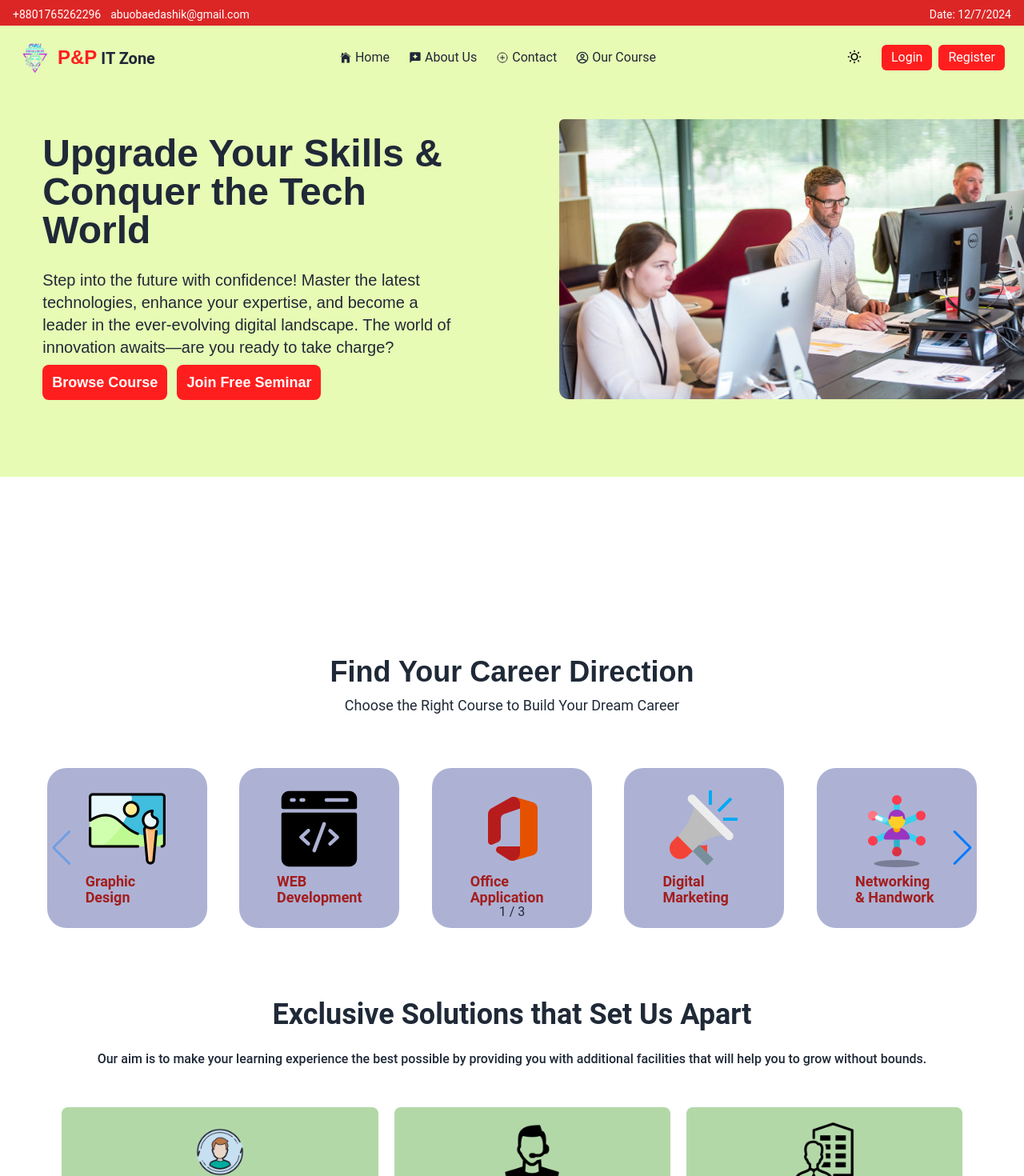
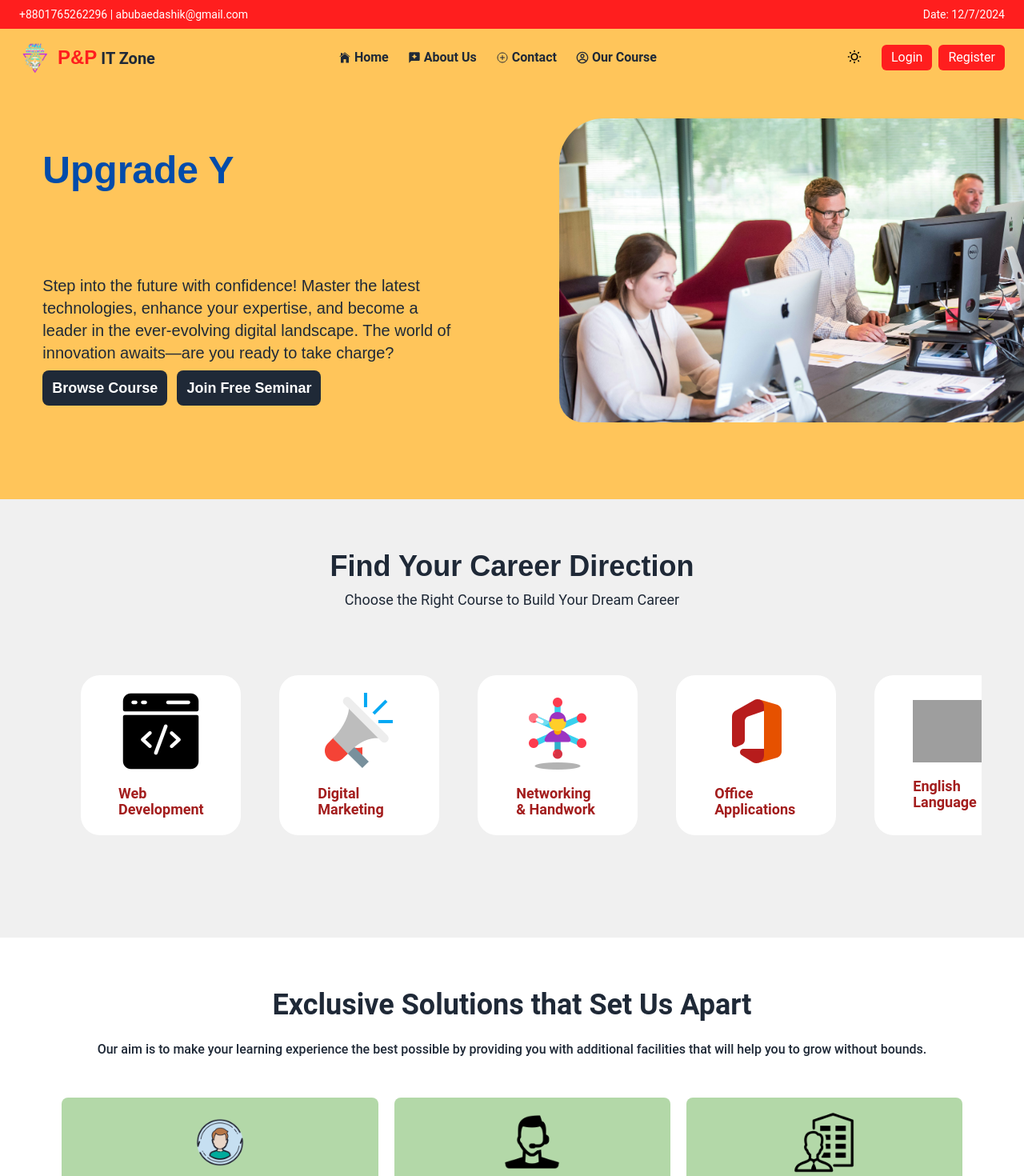
Before and after one commit to abuobaedashik/office-website, a React (Vite) app: page / in a window 1280 px wide. Shown: the top 1470 px of the page at 80% size. Built offline with nearby package versions, Linux system fonts and the light colour scheme; no server answers; grey boxes are pictures that could not be loaded.

Commit message:
commit new file

```diff
--- a/package.json
+++ b/package.json
@@ -13,8 +13,10 @@
     "firebase": "^11.0.2",
     "react": "^18.3.1",
     "react-dom": "^18.3.1",
+    "react-fast-marquee": "^1.6.5",
     "react-icons": "^5.4.0",
     "react-router-dom": "^7.0.2",
+    "react-simple-typewriter": "^5.0.1",
     "react-toastify": "^10.0.6",
     "react-tooltip": "^5.28.0",
     "sweetalert2": "^11.14.5",
--- a/src/Components/About.jsx
+++ b/src/Components/About.jsx
@@ -1,13 +1,29 @@
 import React from "react";
-import { FaMapMarkerAlt, FaPhoneAlt, FaEnvelope, FaChalkboardTeacher, FaLaptopCode, FaUsers } from "react-icons/fa";
+import {
+  FaMapMarkerAlt,
+  FaPhoneAlt,
+  FaEnvelope,
+  FaChalkboardTeacher,
+  FaLaptopCode,
+  FaUsers,
+} from "react-icons/fa";
 
 const About = () => {
   return (
     <div className="w-11/12 mt-32 mx-auto my-10 p-6 bg-white shadow-lg rounded-2xl border">
-      <h2 className="text-4xl font-bold text-center text-blue-600 mb-6">About 3D Cluster</h2>
-      <p className="text-gray-700 text-center mb-6">
-        3D Cluster is a leading IT training institute in Mirpur, Dhaka, dedicated to providing high-quality education in the field of technology.
-        We focus on equipping students with hands-on experience and real-world skills to excel in the IT industry.
+      <h2 className="text-4xl font-bold text-center text-blue-600 mb-6">
+        About 3D Cluster
+      </h2>
+      <p className="text-gray-700 text-center text-base mb-6">
+        At 3D Cluster, we are committed to providing top-notch IT
+        training and solutions. Our goal is to equip individuals with the latest
+        technology skills in [mention key areas like Web Development, Software
+        Development, Cybersecurity, etc.] to help them excel in the digital
+        world. With experienced mentors, hands-on learning, and a career-focused
+        approach, we empower students and professionals to achieve their goals.
+        Whether you're starting fresh or upgrading your skills, we are here to
+        guide you every step of the way. Join us and shape your future with
+        technology!
       </p>
 
       {/* Features Section */}
@@ -15,32 +31,49 @@ const About = () => {
         <div className="p-4 border rounded-lg shadow-md">
           <FaChalkboardTeacher className="text-4xl text-blue-500 mx-auto mb-2" />
           <h3 className="text-xl font-semibold">Expert Instructors</h3>
-          <p className="text-gray-600">Learn from industry professionals with years of experience.</p>
+          <p className="text-gray-600">
+            Learn from industry professionals with years of experience.
+          </p>
         </div>
         <div className="p-4 border rounded-lg shadow-md">
           <FaLaptopCode className="text-4xl text-green-500 mx-auto mb-2" />
           <h3 className="text-xl font-semibold">Practical Training</h3>
-          <p className="text-gray-600">Hands-on projects to enhance learning and real-world skills.</p>
+          <p className="text-gray-600">
+            Hands-on projects to enhance learning and real-world skills.
+          </p>
         </div>
         <div className="p-4 border rounded-lg shadow-md">
           <FaUsers className="text-4xl text-purple-500 mx-auto mb-2" />
           <h3 className="text-xl font-semibold">Career Support</h3>
-          <p className="text-gray-600">Guidance and job placement assistance for students.</p>
+          <p className="text-gray-600">
+            Guidance and job placement assistance for students.
+          </p>
         </div>
       </div>
 
       {/* Contact Section */}
       <div className="mt-8 p-6 bg-gray-100 rounded-lg">
-        <h3 className="text-2xl font-semibold text-center text-gray-800 mb-4">Get in Touch</h3>
+        <h3 className="text-2xl font-semibold text-center text-gray-800 mb-4">
+          Get in Touch
+        </h3>
         <div className="flex flex-col items-center gap-4">
           <p className="flex items-center gap-2 text-gray-700">
             <FaMapMarkerAlt className="text-blue-500" /> Mirpur, Dhaka
           </p>
           <p className="flex items-center gap-2 text-gray-700">
-            <FaPhoneAlt className="text-green-500" /> <a href="tel:01765262296" className="hover:text-blue-600">01765262296</a>
+            <FaPhoneAlt className="text-green-500" />{" "}
+            <a href="tel:01765262296" className="hover:text-blue-600">
+              01765262296
+            </a>
           </p>
           <p className="flex items-center gap-2 text-gray-700">
-            <FaEnvelope className="text-red-500" /> <a href="mailto:abuobaedashikashik@gmail.com" className="hover:text-blue-600">abuobaedashikashik@gmail.com</a>
+            <FaEnvelope className="text-red-500" />{" "}
+            <a
+              href="mailto:abuobaedashikashik@gmail.com"
+              className="hover:text-blue-600"
+            >
+              abuobaedashikashik@gmail.com
+            </a>
           </p>
         </div>
       </div>
--- a/src/Components/Banner.jsx
+++ b/src/Components/Banner.jsx
@@ -3,28 +3,47 @@ import img2 from "../assets/unnamed.webp";
 import img3 from "../assets/hq720.jpg";
 import img4 from "../assets/valheim-review.webp";
 import img5 from "../assets/image.jpg";
+import { useTypewriter } from "react-simple-typewriter";
 
 const Banner = () => {
+  const [text] = useTypewriter({
+    words: [
+      "Upgrade Your Skills & Conquer the Tech World",
+      "From Beginner to Pro – Your Tech Journey Starts",
+      "Learn, Grow & Shine in the Tech Industry",
+      "Explore, Learn & Become a Tech Expert",
+      "From Zero to Hero – Your Tech Journey Awaits",
+    ],
+    loop: 0,
+  });
   return (
-    <div className="bg-[#E7FBB4] mb-24  mx-auto ">
+    <div className="bg-[#FFC55A] mb-0  mx-auto ">
       <div className="mx-auto w-11/12 flex flex-col md:flex-row justify-between py-24 items-center">
         <div className="md:w-[45%]">
-          <div className="mt-5 text-5xl font-extrabold font-custom mb-6">
-            Upgrade Your Skills & Conquer the Tech World
+          <div className="mt-5 text-5xl text-[#024CAA] font-extrabold font-custom  h-[154px] ">
+            <span>{text}</span>
           </div>
-          <div className="mt-2 text-xl font-nunito">
+          <div className="mt-0 text-xl font-nunito">
             Step into the future with confidence! Master the latest
             technologies, enhance your expertise, and become a leader in the
             ever-evolving digital landscape. The world of innovation awaits—are
             you ready to take charge?
           </div>
           <div className="mt-2 text-xl font-nunito flex items-center  gap-3">
-          <button className="px-3 py-2 rounded-lg text-lg font-bold bg-[#FF1E1E] hover:bg-[#ffffff] hover:text-[#ff1e1e] text-[#ffffff]" >Browse Course</button>
-          <button className="px-3 py-2 rounded-lg text-lg font-bold bg-[#FF1E1E] hover:bg-[#ffffff] hover:text-[#ff1e1e] text-[#ffffff]" >Join Free Seminar</button>
+            <button className="px-3 py-2 rounded-lg text-lg font-bold bg-[#1F2937] hover:bg-[#ff1e1e] text-[#ffffff]">
+              Browse Course
+            </button>
+            <button className="px-3 py-2 rounded-lg text-lg font-bold bg-[#1F2937]  hover:bg-[#ff1e1e] text-[#ffffff]">
+              Join Free Seminar
+            </button>
           </div>
         </div>
         <div className="md:w-[45%]">
-          <img src={img5} alt="img" className="sm:min-w-[600px]  h-[350px] object-cover rounded-t-md rounded-b-xl" />
+          <img
+            src={img5}
+            alt="img"
+            className="sm:min-w-[600px]  h-[380px] object-cover rounded-tl-[56px] rounded-tr-[30px] rounded-b-[30px]"
+          />
         </div>
       </div>
     </div>
--- a/src/Components/CourseCard.jsx
+++ b/src/Components/CourseCard.jsx
@@ -17,7 +17,7 @@ const CourseCard = () => {
 
   return (
     <div>
-        <div className="mt-12  text-4xl text-center font-bold  font-custom">Our Popular Course</div>
+        <div className="mt-12 w-11/12 mx-auto   text-4xl text-center font-bold  font-custom">Our Popular Course</div>
         <div className="mt-6 max-w-[1920px] mx-auto min-h-screen">
       <div className=" grid grid-cols-1 md:grid-cols-3 gap-4 w-11/12 mx-auto">
         {courses.map((course) => (
--- a/src/Components/CourseCards.jsx
+++ b/src/Components/CourseCards.jsx
@@ -18,12 +18,12 @@ const CourseCards = ({ course }) => {
   console.log(course);
   return (
     <div className="">
-      <div className="bg-white border border-blue-500 shadow-lg rounded-2xl overflow-hidden mt-2 h-full flex flex-col">
+      <div className="bg-white  shadow-lg rounded-2xl overflow-hidden mt-2 h-full flex flex-col">
         <div className="text-base">
           <img
             src={banner_image}
             alt={course_name}
-            className="w-full h-48 object-cover"
+            className="w-full h-[250px] object-cover"
           />
         </div>
 
--- a/src/Components/Description.jsx
+++ b/src/Components/Description.jsx
@@ -7,6 +7,7 @@ import "swiper/css";
 import "swiper/css/pagination";
 import "swiper/css/navigation";
 import "swiper/css/free-mode";
+import Marquee from "react-fast-marquee";
 
 // Image imports (You can replace the URLs with your actual image paths)
 import design from "../../src/assets/web/design2.png";
@@ -46,61 +47,90 @@ const Description = () => {
   };
 
   return (
-    <div>
-       <div className="flex flex-col items-center justify-center">
-       <div className="mt-32 mb-2 text-4xl text-center font-extrabold font-custom">
+    <div className="w-11/12 mx-auto pb-32">
+      <div className="flex flex-col items-center justify-center py-4 ">
+        <div className="mt-12 mb-2 text-4xl text-center font-extrabold font-custom">
           Find Your Career Direction
         </div>
-      <div className=" text-lg text-center mb-16"> Choose the Right Course to Build Your Dream Career</div>
+        <div className=" text-lg text-center mb-16">
+          {" "}
+          Choose the Right Course to Build Your Dream Career
+        </div>
+      </div>
+      <Marquee gradient={false} speed={40} pauseOnHover>
+        {/* design */}
+        <div className="slide-content  mx-6   p-12 w-[200px] h-[200px] items-center justify-center flex flex-col gap-5 rounded-3xl">
+          <div className="slide-content bg-[#ffffff] mx-auto   p-12 w-[200px] h-[200px] items-center justify-center flex flex-col gap-5 rounded-3xl">
+            <img src={design} alt={design} className="slide-image" />
+            <p className="text-lg leading-5 font-bold text-[#A31D1D] ">
+              Graphic Design
+            </p>
+          </div>
         </div>
 
-      <Swiper
-        modules={[Virtual, Navigation, Pagination]}
-        onSwiper={setSwiperRef}
-        slidesPerView={5}
-        centeredSlides={false}
-        spaceBetween={30}
-        pagination={{ type: "fraction" }}
-        navigation={true}
-        initialSlide={0}
-        loop={false}
-        virtual
-      >
-        <div className="">
-          {slides.map((slide, index) => (
-            <SwiperSlide key={index} virtualIndex={index}>
-              <div className="slide-content bg-[#ADB2D4] mx-auto   p-12 w-[200px] h-[200px] items-center justify-center flex flex-col gap-2 rounded-3xl">
-                <img
-                  src={slide.imgSrc}
-                  alt={slide.description}
-                  className="slide-image"
-                />
+        {/* { imgSrc: design, description: "Graphic Design" },
+    { imgSrc: web, description: "WEB Development" },
+    { imgSrc: office, description: "Office Application" },
+    { imgSrc: digitalmarket, description: "Digital Marketing" },
+    { imgSrc: net, description: "Networking & Handwork" },
+    { imgSrc: english, description: "English Language" },
+    { imgSrc: diploma, description: "1 Year Diploma" }, */}
+
+        {/* web  */}
+        <div className="slide-content  mx-6   p-12 w-[200px] h-[200px] items-center justify-center flex flex-col gap-5 rounded-3xl">
+          <div className="slide-content bg-[#ffffff] mx-auto   p-12 w-[200px] h-[200px] items-center justify-center flex flex-col gap-5 rounded-3xl">
+            <img src={web} alt="web design" className="slide-image" />
             <p className="text-lg leading-5 font-bold text-[#A31D1D] ">
-                  {slide.description}
+              Web Development
             </p>
           </div>
-            </SwiperSlide>
-          ))}
         </div>
-      </Swiper>
-
-      <p className="append-buttons">
-        <button onClick={prepend} className="prepend-2-slides">
-          {/* Prepend 2 Slides */}
-        </button>
-        <button onClick={() => slideTo(1)} className="prepend-slide">
-          {/* Slide 1 */}
-        </button>
-        <button onClick={() => slideTo(250)} className="slide-250">
-          {/* Slide 250 */}
-        </button>
-        <button onClick={() => slideTo(500)} className="slide-500">
-          {/* Slide 500 */}
-        </button>
-        <button onClick={append} className="append-slides">
-          {/* not */}
-        </button>
+        {/* marketing */}
+        <div className="slide-content  mx-6   p-12 w-[200px] h-[200px] items-center justify-center flex flex-col gap-5 rounded-3xl">
+          <div className="slide-content bg-[#ffffff] mx-auto   p-12 w-[200px] h-[200px] items-center justify-center flex flex-col gap-5 rounded-3xl">
+            <img src={digitalmarket} alt='web' className="slide-image" />
+            <p className="text-lg leading-5 font-bold text-[#A31D1D] ">
+             Digital Marketing
             </p>
+          </div>
+        </div>
+        {/* networking */}
+        <div className="slide-content  mx-6   p-12 w-[200px] h-[200px] items-center justify-center flex flex-col gap-5 rounded-3xl">
+          <div className="slide-content bg-[#ffffff] mx-auto   p-12 w-[200px] h-[200px] items-center justify-center flex flex-col gap-5 rounded-3xl">
+            <img src={net} alt='net' className="slide-image" />
+            <p className="text-lg leading-5 font-bold text-[#A31D1D] ">
+            Networking & Handwork
+            </p>
+          </div>
+        </div>
+        {/* office */}
+        <div className="slide-content  mx-6   p-12 w-[200px] h-[200px] items-center justify-center flex flex-col gap-5 rounded-3xl">
+          <div className="slide-content bg-[#ffffff] mx-auto   p-12 w-[200px] h-[200px] items-center justify-center flex flex-col gap-5 rounded-3xl">
+            <img src={office} alt='office' className="slide-image" />
+            <p className="text-lg leading-5 font-bold text-[#A31D1D] ">
+              Office Applications
+            </p>
+          </div>
+        </div>
+        {/* eng */}
+        <div className="slide-content  mx-6   p-12 w-[200px] h-[200px] items-center justify-center flex flex-col gap-5 rounded-3xl">
+          <div className="slide-content bg-[#ffffff] mx-auto   p-12 w-[200px] h-[200px] items-center justify-center flex flex-col gap-5 rounded-3xl">
+            <img src={english} alt='eng' className="slide-image" />
+            <p className="text-lg leading-5 font-bold text-[#A31D1D] ">
+            English Language
+            </p>
+          </div>
+        </div>
+        {/* diploma */}
+        <div className="slide-content  mx-6   p-12 w-[200px] h-[200px] items-center justify-center flex flex-col gap-5 rounded-3xl">
+          <div className="slide-content bg-[#ffffff] mx-auto   p-12 w-[200px] h-[200px] items-center justify-center flex flex-col gap-5 rounded-3xl">
+            <img src={diploma} alt='diploma' className="slide-image" />
+            <p className="text-lg leading-5 font-bold text-[#A31D1D] ">
+            1 Year Diploma
+            </p>
+          </div>
+        </div>
+      </Marquee>
     </div>
   );
 };
--- a/src/Components/Navbar.jsx
+++ b/src/Components/Navbar.jsx
@@ -249,41 +249,36 @@ const Navbar = () => {
   // Menu Links
   const link = (
     <>
-      <NavLink className="flex gap-1 items-center" to="/">
+      <NavLink className="flex gap-1 font-roboto font-bold text-base items-center" to="/">
         <IoIosHome /> Home
       </NavLink>
-      <NavLink className="flex gap-1 items-center" to="/about">
+      <NavLink className="flex gap-1 font-roboto font-bold text-base items-center" to="/about">
         <MdReviews /> About Us
       </NavLink>
-      <NavLink className="flex gap-1 items-center" to="/contact">
+      <NavLink className="flex gap-1 font-roboto font-bold text-base items-center" to="/contact">
         <IoAddCircleOutline /> Contact
       </NavLink>
-      <NavLink className="flex gap-1 items-center" to="/course">
+      <NavLink className="flex gap-1 font-roboto font-bold text-base items-center" to="/course">
         <CgProfile /> Our Course
       </NavLink>
     </>
   );
 
   return (
-    <div>
-      {/* Top Red Bar */}
-      <div className="fixed top-0 left-0 w-full bg-red-600 text-white py-2 text-sm z-50">
-        <div className="container mx-auto flex justify-between px-4">
-          <div className="flex gap-3">
-            <p>+8801765262296</p>
-            <p>abuobaedashik@gmail.com</p>
-          </div>
-          <p>Date: {todayDate}</p>
-        </div>
+    <div className="fixed top-0 left-0 w-full z-50">
+      {/* লাল বার (Top Bar) */}
+      <div className="bg-[#FF1E1E] text-white py-2 px-6 flex justify-between items-center text-sm">
+        <p>+8801765262296 | abubaedashik@gmail.com</p>
+        <p>Date: {new Date().toLocaleDateString()}</p>
       </div>
 
-      {/* Navbar */}
+      {/* ন্যাভবার */}
       <div
-        className={`fixed top-[32px] left-0 w-full z-50 transition-all duration-500 ${
-          isScrolled ? "bg-white shadow-lg py-3" : "bg-[#E7FBB4] py-5"
+        className={`transition-all duration-500 ${
+          isScrolled ? "bg-white shadow-lg py-3" : "bg-[#FFC55A] py-4"
         }`}
       >
-        <div className="container mx-auto flex items-center justify-between px-6">
+        <div className="max-w-screen-xl mx-auto flex items-center justify-between px-6">
           {/* Logo */}
           <div className="flex items-center gap-2">
             <img src={logo} alt="Logo" className="w-10 h-10 rounded-full" />
@@ -293,13 +288,13 @@ const Navbar = () => {
             </p>
           </div>
 
-          {/* Menu Links - Large Screen */}
+          {/* Menu Links */}
           <div className="hidden sm:flex items-center gap-6">{link}</div>
 
           {/* Theme Control & User */}
           <div className="flex items-center gap-4">
             <ThemeControl />
-            {user && user?.email ? (
+            {user?.email ? (
               <div className="flex items-center gap-2">
                 <img
                   src={user?.photoURL}
@@ -308,12 +303,10 @@ const Navbar = () => {
                 />
                 <p className="text-sm font-medium">{user?.displayName}</p>
               </div>
-            ) : (
-              ""
-            )}
+            ) : null}
 
             {/* Login/Logout */}
-            {user && user?.email ? (
+            {user?.email ? (
               <button
                 onClick={logOutUser}
                 className="bg-[#FF1E1E] text-white px-4 py-1 rounded-md"
@@ -337,13 +330,6 @@ const Navbar = () => {
               </div>
             )}
           </div>
-
-          {/* Mobile Menu */}
-          <div className="sm:hidden">
-            <button className="btn btn-ghost btn-circle">
-              <MdMenu className="text-2xl" />
-            </button>
-          </div>
         </div>
       </div>
     </div>
--- a/src/Pages/Course.jsx
+++ b/src/Pages/Course.jsx
@@ -14,8 +14,8 @@ const Course = () => {
   }, []);
   console.log(courses);
   return (
-    <div className=" max-w-[1920px] mx-auto min-h-screen">
-      <div className="my-12 mt-32 grid grid-cols-1 md:grid-cols-3 gap-4 w-11/12 mx-auto">
+    <div className=" max-w-[1920px] mx-auto min-h-screen bg-[#f0f0f0]">
+      <div className="my-12 mt-32 grid grid-cols-1 md:grid-cols-3 gap-6 w-11/12 mx-auto">
         {courses.map((course) => (
           <CourseCards key={course._id} course={course} />
         ))}
--- a/src/Pages/Home.jsx
+++ b/src/Pages/Home.jsx
@@ -17,7 +17,7 @@ const Home = () => {
       </div>
 
       {/* why  choice us section*/}
-      <div className="w-11/12 mx-auto mb-12">
+      <div className="w-full bg-[#F0F0F0] mx-auto mb-12">
        <Description></Description>
       </div>
 
@@ -27,15 +27,15 @@ const Home = () => {
       </div>
 
       {/* course card data */}
-      <div className="w-11/12 mx-auto mb-12">
+      <div className="w-full mx-auto mb-0 bg-[#f0f0f0] py-12">
        <CourseCard></CourseCard>
       </div>
       {/* course card data */}
-      <div className="w-full mx-auto mb-12">
+      <div className="w-full mx-auto">
        <Feature></Feature>
       </div>
       {/* course card data */}
-      <div className="w-11/12 mx-auto mb-24 ">
+      <div className="w-full mx-auto mb-0 bg-[#ffffff] py-12">
        <FreeSeminar></FreeSeminar>
       </div>
 
```
Also changed, not shown: src/Components/Feature.jsx (+10 -10 lines), src/Components/FreeSeminar.jsx (+40 -16 lines), src/Pages/CourseCategories/Category.jsx (added), 1 other file (tests, documents, lock files or other folders). Lines whose indentation alone changed are shown as unchanged.
